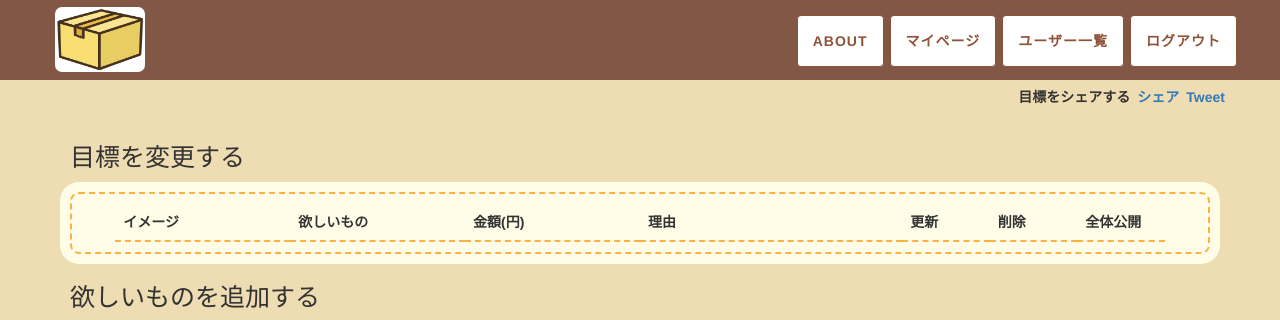
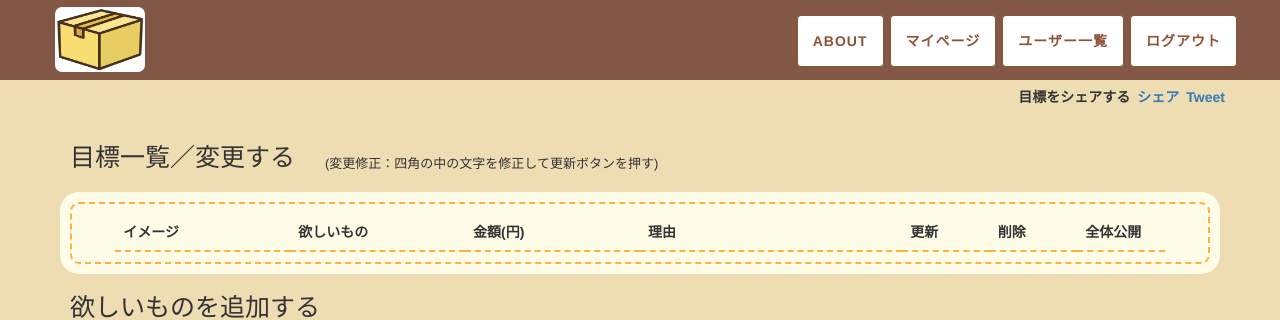
Before and after one commit to breastroke423/cotsutsumi, a Rails app: page /wants in a window 1280 px wide. Shown: the top 320 px of the page. Run offline with Rails 7, Linux system fonts and the light colour scheme; the visitor is signed in with stand-in values (Sample User, id 1); data that the repository does not hold is empty; style sheets or scripts are compiled from the project's sources; parts of the project's set-up code (start-up, migrations or seed data) failed here and were passed over; some libraries are stand-ins or nearby versions.

Commit message:
fix pointed out view

```diff
--- a/app/assets/stylesheets/application.scss
+++ b/app/assets/stylesheets/application.scss
@@ -157,7 +157,15 @@ h2 {
   transform: scale(1.01, 1.01);
 }
 
-
+.table-heading {
+  display: flex;
+  text-align: bottom;
+align-items: flex-end;
+  h4 {
+    font-size: 13px;
+    margin-left: 30px;
+  }
+}
 
 // 以下ボタンのレイアウト
 
--- a/app/views/homes/top.html.erb
+++ b/app/views/homes/top.html.erb
@@ -11,7 +11,7 @@
     <p class="col-xs-6 top-btn"><%= link_to "私もガマンする／新規登録", new_user_registration_path, class: "btn btn-default" %></p>
     <p class="col-xs-6 top-btn"><%= link_to "今日のガマン入力／ログイン", new_user_session_path, class: "btn btn-default" %></p>
   </div>
-    <p class="table-sample">サンプル</p>
+    <p class="table-sample">マイページ表示サンプル</p>
      <div class="row top-base">
      <div class="table-border table-responsive">
       <table class="table">
--- a/app/views/wants/index.html.erb
+++ b/app/views/wants/index.html.erb
@@ -1,5 +1,8 @@
 <div class="container">
-  <h2>目標を変更する</h2>
+  <div class="table-heading">
+    <h2>目標一覧／変更する</h2>
+    <h4>(変更修正：四角の中の文字を修正して更新ボタンを押す)</h4>
+  </div>
   <div class="index-base">
     <div class="row">
 
--- a/app/views/wastes/index.html.erb
+++ b/app/views/wastes/index.html.erb
@@ -1,5 +1,8 @@
 <div class="container">
+  <div class="table-heading">
     <h2>無駄遣いを変更する</h2>
+    <h4>(ガマンボタンや積み立ての確認はマイページ)</h4>
+  </div>
   <div class="index-base">
     <div class="row">
 
```
Lines whose indentation alone changed are shown as unchanged.
